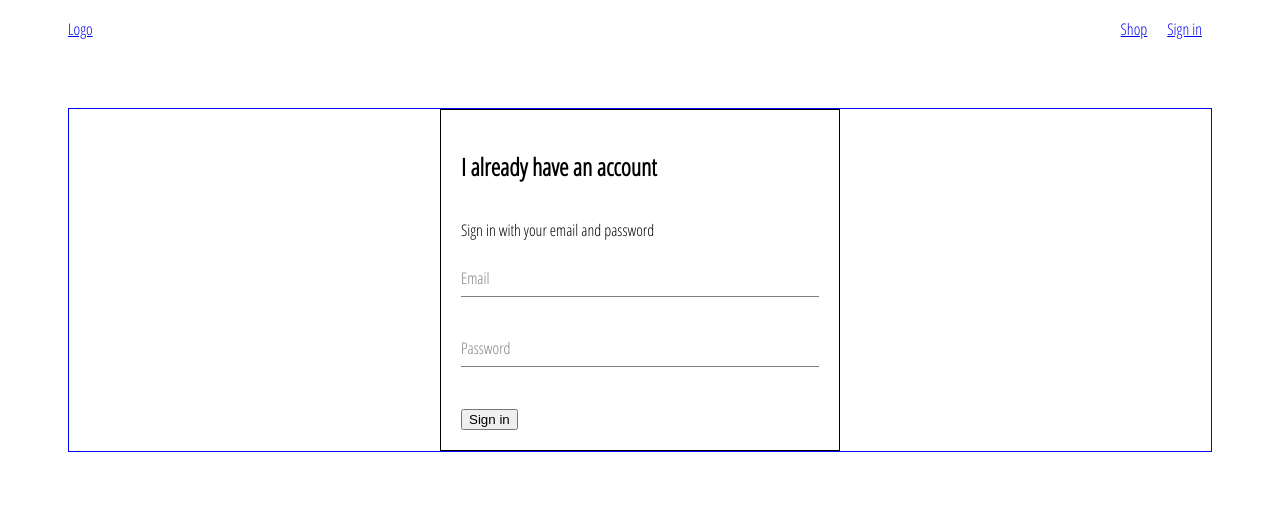
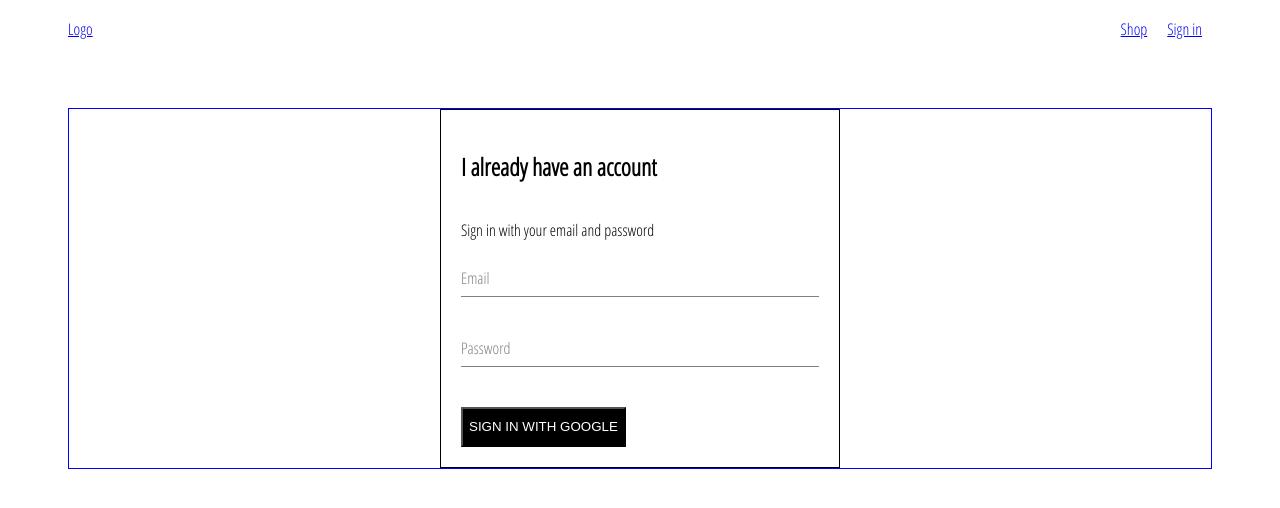
Before and after one commit to deinakings/crwn-clothing, a React (Create React App) app: page /sign-in in a window 1280 px wide. Shown: the top 508 px of the page. Built offline with nearby package versions, Linux system fonts and the light colour scheme.

Commit message:
add firebase sign in with google

```diff
--- a/package.json
+++ b/package.json
@@ -6,6 +6,7 @@
   "main": "src/index.js",
   "dependencies": {
     "@babel/runtime": "7.13.8",
+    "firebase": "8.3.1",
     "node-sass": "5.0.0",
     "react": "17.0.1",
     "react-dom": "17.0.1",
--- /dev/null
+++ b/src/components/custom-button/custom-button.component.jsx
@@ -0,0 +1,11 @@
+import React from "react";
+
+import "./custom-button.styles.scss";
+
+const CustomButton = ({ children, ...otherProps }) => (
+  <button className="custom-button" {...otherProps}>
+    {children}
+  </button>
+);
+
+export default CustomButton;
--- /dev/null
+++ b/src/components/custom-button/custom-button.styles.scss
@@ -0,0 +1,13 @@
+.custom-button {
+  border-radius: 0;
+  background-color: black;
+  color: white;
+  height: 40px;
+  min-width: 130px;
+  text-transform: uppercase;
+
+  &:hover, &:focus {
+    background-color: white;
+    color: black;
+  }
+}
--- a/src/components/form-input/form-input.styles.scss
+++ b/src/components/form-input/form-input.styles.scss
@@ -22,6 +22,7 @@
 
     &:focus {
       outline: none;
+      background-color: #F0F8FF;
     }
     &:focus ~ .form-input-label {
       @include shrink-label();
--- a/src/components/sign-in/sign-in.component.jsx
+++ b/src/components/sign-in/sign-in.component.jsx
@@ -1,5 +1,8 @@
 import React from "react";
+import CustomButton from "../custom-button/custom-button.component";
 import FormInput from "../form-input/form-input.component";
+
+import { signInWithGoogle } from "../../firebase/firebase.utils";
 
 import "./sign-in.styles.scss";
 
@@ -49,7 +52,9 @@ class SignIn extends React.Component {
             handleChange={this.handleChange}
             required
           />
-          <input type="submit" value="Sign in" />
+          <CustomButton onClick={signInWithGoogle}>
+            Sign In with Google
+          </CustomButton>
         </form>
       </div>
     );
--- /dev/null
+++ b/src/firebase/firebase.utils.js
@@ -0,0 +1,23 @@
+import firebase from "firebase/app";
+import "firebase/firestore";
+import "firebase/auth";
+
+const config = {
+  apiKey: "AIzaSyC4Vnauo30UEneAETYBuHpA1LHB3gopu0w",
+  authDomain: "crwn-db-2d7e6.firebaseapp.com",
+  projectId: "crwn-db-2d7e6",
+  storageBucket: "crwn-db-2d7e6.appspot.com",
+  messagingSenderId: "482631640865",
+  appId: "1:482631640865:web:6ec071c256113bc222c060"
+};
+
+firebase.initializeApp(config);
+
+export const auth = firebase.auth();
+export const firestore = firebase.firestore();
+
+const provider = new firebase.auth.GoogleAuthProvider();
+provider.setCustomParameters({ prompt: "select_account" });
+export const signInWithGoogle = () => auth.signInWithPopup(provider);
+
+export default firebase;
```
